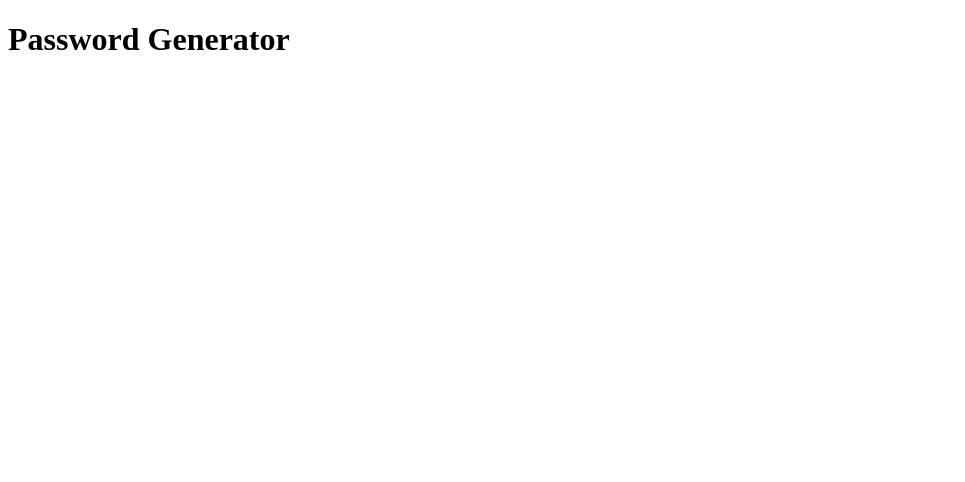
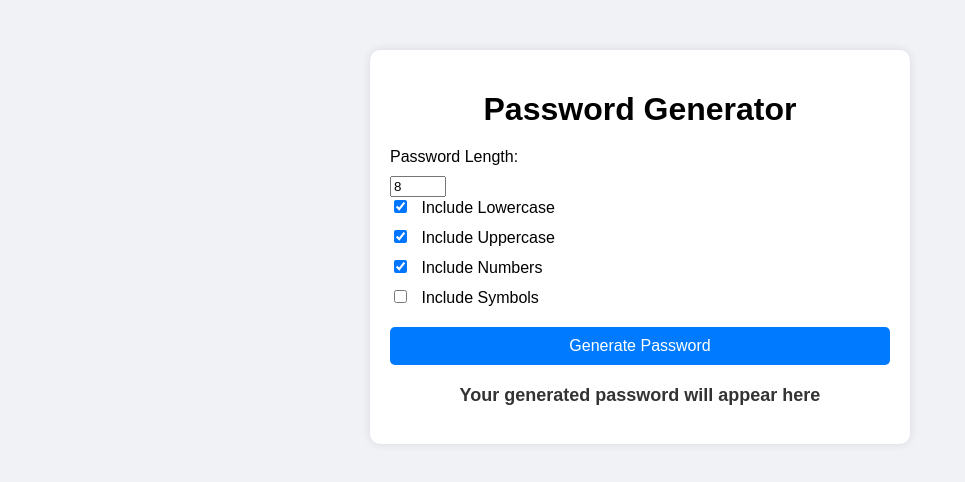
Before and after one commit to desitii1/Password_Generator, a plain HTML site: page passwordGenerator.html in a window 1280 px wide. Shown: the whole page, without its empty margins (0-965 px from the left). Drawn offline with Linux system fonts and the light colour scheme.

Commit message:
correction for main mistakes

```diff
--- a/passwordGenerator.css
+++ b/passwordGenerator.css
@@ -0,0 +1,57 @@
+body {
+    font-family: Arial, sans-serif;
+    background-color: #f0f2f5;
+    margin: 0;
+    padding: 0;
+}
+
+.container {
+    max-width: 500px;
+    margin: 50px auto;
+    padding: 20px;
+    background-color: white;
+    border-radius: 10px;
+    box-shadow: 0 0 10px rgba(0, 0, 0, 0.1);
+}
+
+h1 {
+    text-align: center;
+    margin-bottom: 20px;
+}
+
+label {
+    font-size: 16px;
+    display: block;
+    margin-bottom: 10px;
+}
+
+input[type="number"], input[type="checkbox"] {
+    margin-right: 10px;
+}
+
+.checkbox-group {
+    margin-bottom: 20px;
+}
+
+button {
+    width: 100%;
+    padding: 10px;
+    font-size: 16px;
+    background-color: #007bff;
+    color: white;
+    border: none;
+    border-radius: 5px;
+    cursor: pointer;
+}
+
+button:hover {
+    background-color: #0056b3;
+}
+
+.password-display {
+    margin-top: 20px;
+    text-align: center;
+    font-size: 18px;
+    font-weight: bold;
+    color: #333;
+}
--- a/passwordGenerator.html
+++ b/passwordGenerator.html
@@ -3,11 +3,41 @@
 <head>
     <meta charset="UTF-8">
     <meta name="viewport" content="width=device-width, initial-scale=1.0">
-    <title>Document</title>
+    <title>Password Generator</title>
     <link rel="stylesheet" href="passwordGenerator.css">
 </head>
 <body>
-    <h1>Password Generator</h1>
+    <div class="container">
+        <h1>Password Generator</h1>
+
+        <label for="password-length">Password Length: </label>
+        <input type="number" id="password-length" value="8" min="1" max="20">
+
+        <div class="checkbox-group">
+            <label>
+                <input type="checkbox" id="lowercase" checked>
+                Include Lowercase
+            </label>
+            <label>
+                <input type="checkbox" id="uppercase" checked>
+                Include Uppercase
+            </label>
+            <label>
+                <input type="checkbox" id="numbers" checked>
+                Include Numbers
+            </label>
+            <label>
+                <input type="checkbox" id="symbols">
+                Include Symbols
+            </label>
+        </div>
+
+        <button id="generate-btn">Generate Password</button>
+
+        <div class="password-display">
+            <p id="generated-password">Your generated password will appear here</p>
+        </div>
+    </div>
 
     <script src="passwordGenerator.js"></script>
 </body>
--- a/passwordGenerator.js
+++ b/passwordGenerator.js
@@ -1,40 +1,40 @@
-function generatepassword(passwordLength,includeLowercase,includeUppercase, includeNumbers, includeSymbols ){
+function generatePassword(passwordLength, includeLowercase, includeUppercase, includeNumbers, includeSymbols) {
+  const uppercase = "ABCDEFGHIJKLMNOPQRSTUVWXYZ";
+  const lowercase = "abcdefghijklmnopqrstuvwxyz";
+  const numbers = "0123456789";
+  const symbols = "`~!@#$%^&*()-_=+{}[]\\|;:'<>,.?/\"\"";
 
-    const uppercase="ABCDEFGHIJKLMNOPQRSTUVWXYZ";
-    const lowercase="abcdefghiklmnopqrstuvwxyz";
-    const numbers="0123456789";
-    const symbols="`~!@#$%^&*()-_=+{}[]\|;:'<>,.?/\"\"";
-    let allowedChars="";
-    let password="";
-    allowedChars+=includeLowercase? lowercase:"";
-    allowedChars+=includeUppercase? uppercase:"";
-    allowedChars+=includeNumbers? numbers:"";
-    allowedChars+=includeSymbols? symbols:"";
+  let allowedChars = "";
+  let password = "";
 
-   if(passwordLength < 0){
-      return "your password length can not be zero";
-   }
-   if(allowedChars.length===0){
-     return "please chose at least one option";
-   }
+  allowedChars += includeLowercase ? lowercase : "";
+  allowedChars += includeUppercase ? uppercase : "";
+  allowedChars += includeNumbers ? numbers : "";
+  allowedChars += includeSymbols ? symbols : "";
 
-   for( let i=0;i<passwordLength;i++){
-     let index=Math.floor( Math.random()*allowedChars.length) ;
-     password+=allowedChars[index];
+  if (passwordLength <= 0) {
+      return "Password length cannot be zero or negative";
+  }
 
-   }
+  if (allowedChars.length === 0) {
+      return "Please select at least one option";
+  }
 
+  for (let i = 0; i < passwordLength; i++) {
+      let index = Math.floor(Math.random() * allowedChars.length);
+      password += allowedChars[index];
+  }
 
-    return password;
+  return password;
+}
 
-}
-const passwordLength=6;
-const includeLowercase=false;
-const includeUppercase=true;
-const includeNumbers=true;
-const includeSymbols=false;
+document.getElementById("generate-btn").addEventListener("click", function() {
+  const passwordLength = document.getElementById("password-length").value;
+  const includeLowercase = document.getElementById("lowercase").checked;
+  const includeUppercase = document.getElementById("uppercase").checked;
+  const includeNumbers = document.getElementById("numbers").checked;
+  const includeSymbols = document.getElementById("symbols").checked;
 
-
-
-const password=generatepassword(passwordLength,includeLowercase,includeUppercase, includeNumbers, includeSymbols);
-console.log(`Generated password: ${password}`);
+  const password = generatePassword(passwordLength, includeLowercase, includeUppercase, includeNumbers, includeSymbols);
+  document.getElementById("generated-password").textContent = password;
+});
```
